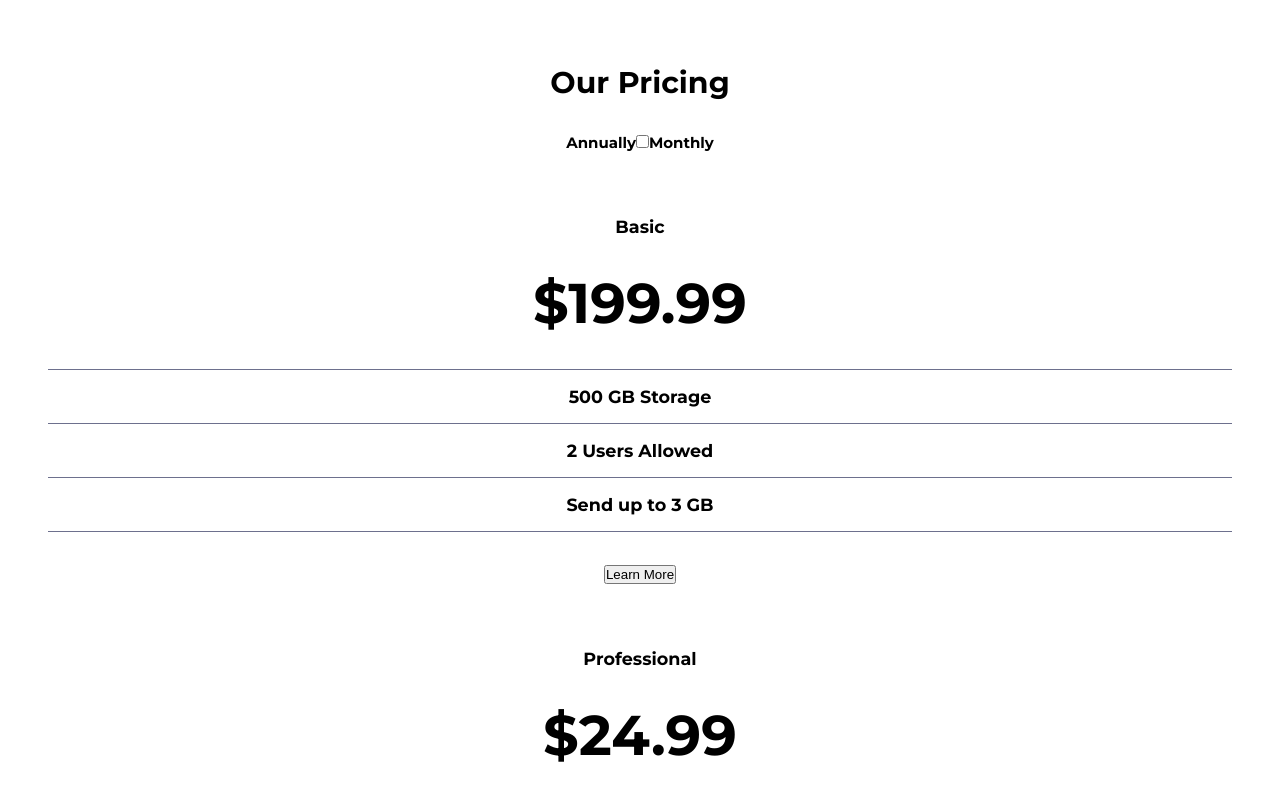
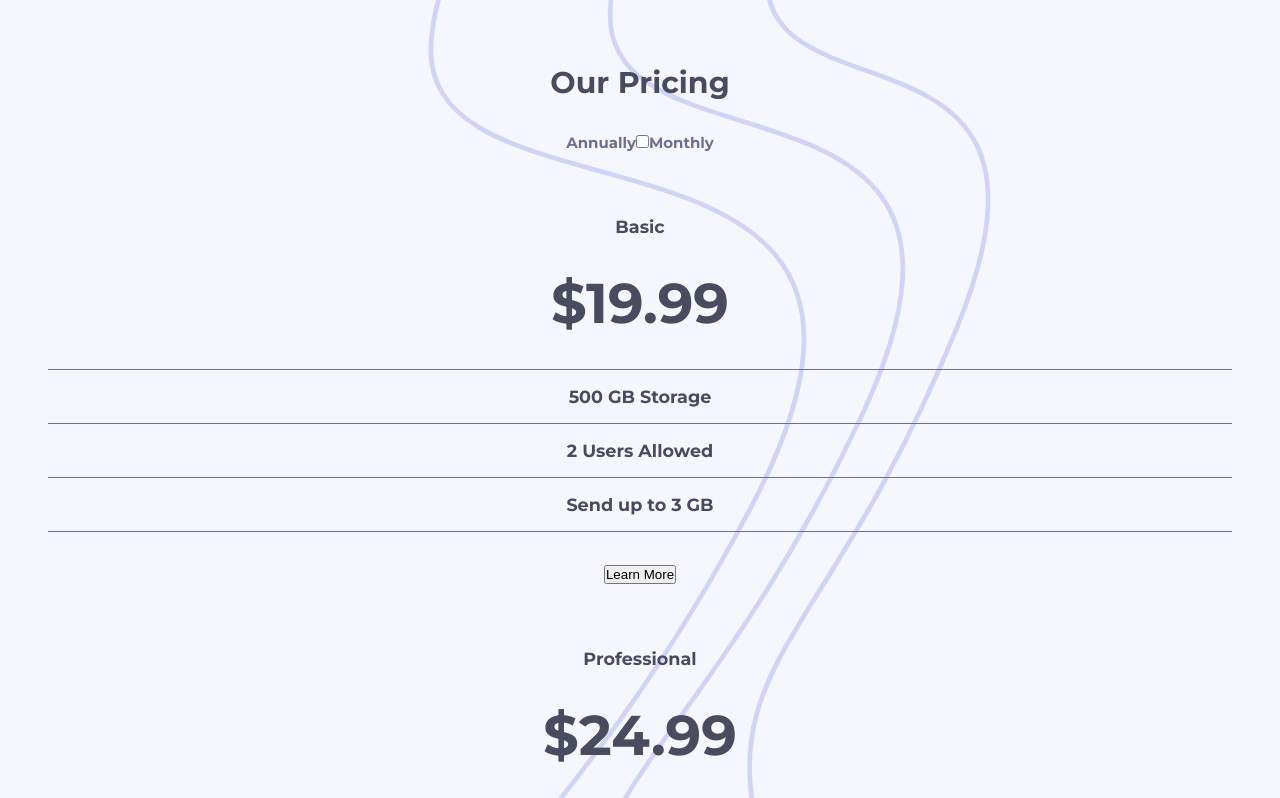
Before and after one commit to rnrnshn/pricing-component, a plain HTML site: page index.html in a window 1280 px wide. Shown: the top 798 px of the page. Drawn offline with Linux system fonts and the light colour scheme.

Commit message:
style: set colors

```diff
--- a/index.html
+++ b/index.html
@@ -34,7 +34,7 @@
     <section class="pricing-body">
       <aside class="pricing_card">
         <h3 class="card-title">Basic</h3>
-        <h2 class="card-price">&dollar;199.99</h2>
+        <h2 class="card-price">&dollar;19.99</h2>
         <p class="price-feature">500 GB Storage</p>
         <p class="price-feature">2 Users Allowed</p>
         <p class="price-feature">Send up to 3 GB</p>
--- a/styles.css
+++ b/styles.css
@@ -15,6 +15,10 @@
 body {
   font-family: 'Montserrat', sans-serif;
   font-size: 15px;
+  background: url(./images/bg-top.svg) var(--Very-Light-Grayish-Blue);
+  background-size: contain;
+  background-position: top right;
+  background-repeat: no-repeat;
 }
 
 /* Container */
@@ -29,6 +33,7 @@ body {
 }
 
 .pricing_title {
+  color: var(--Dark-Grayish-Blue);
   margin-bottom: 2rem;
 }
 
@@ -38,7 +43,9 @@ body {
   justify-content: center;
 }
 
-.toggle-label {}
+.toggle-label {
+  color: var(--Grayish-Blue);
+}
 
 .toggle-wrapper {}
 
@@ -50,6 +57,7 @@ body {
 .pricing-body {}
 
 .pricing_card {
+  color: var(--Dark-Grayish-Blue);
   padding: 2rem;
 }
 
```
